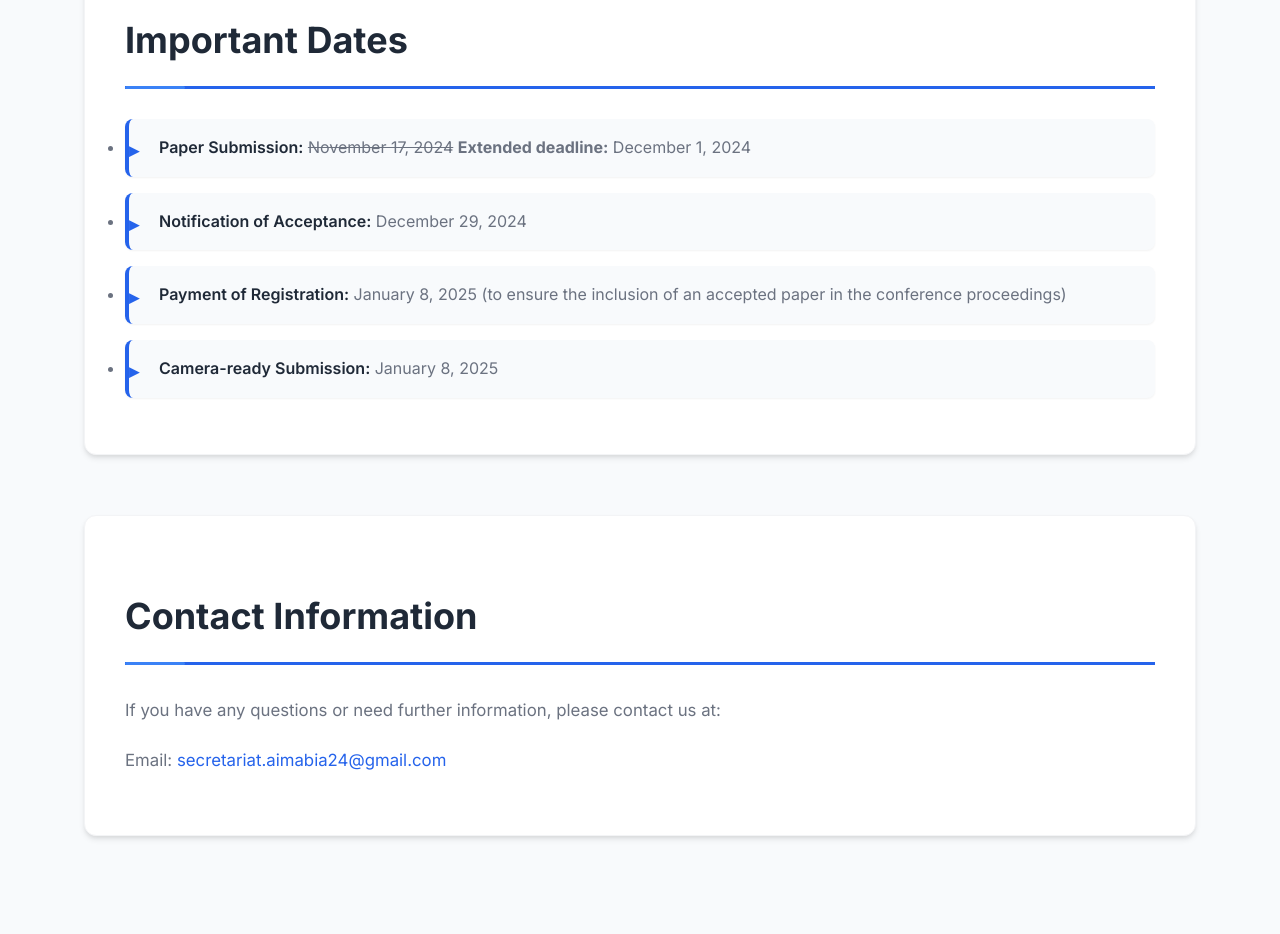
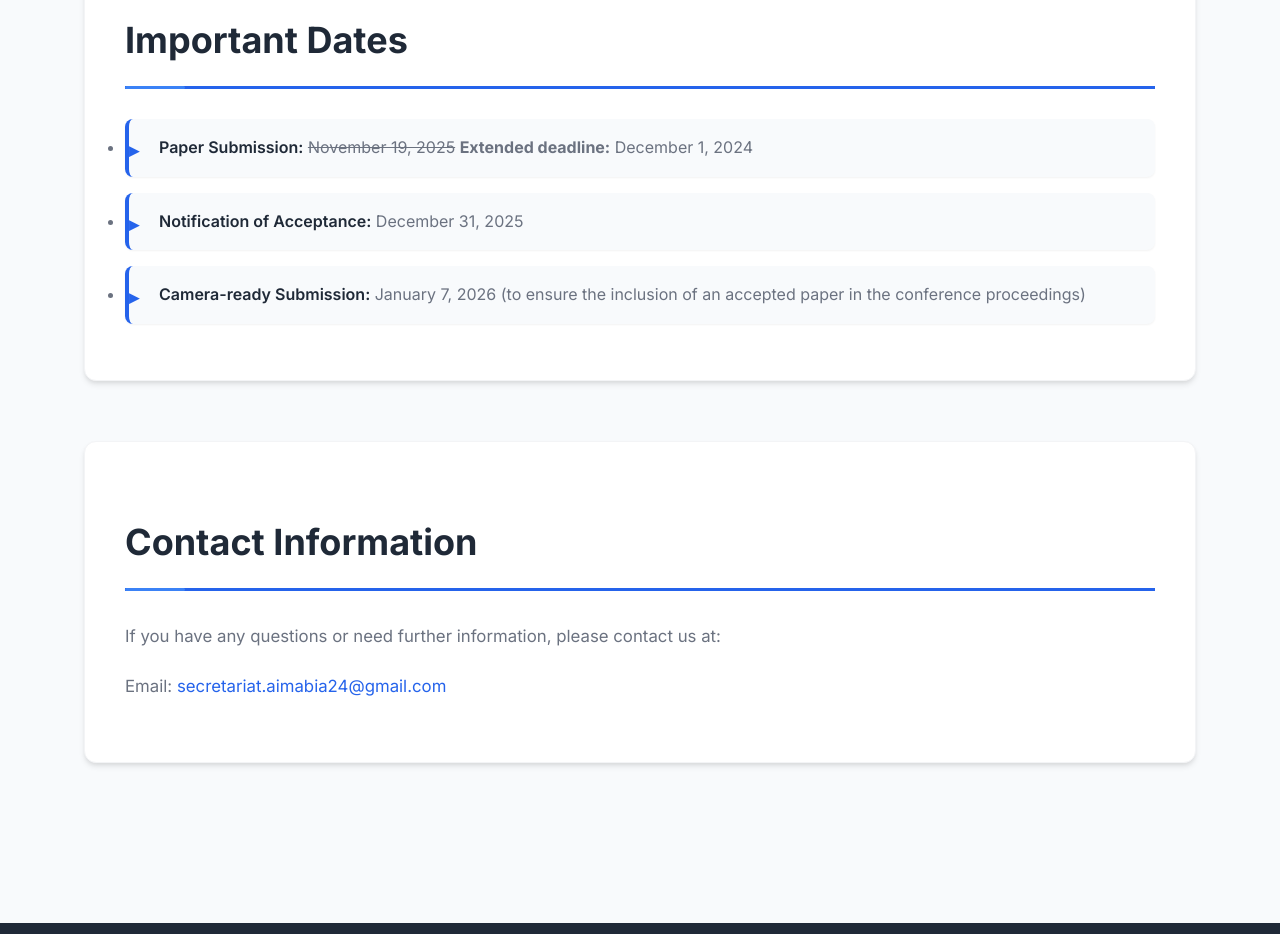
Before and after one commit to aim-abia/aim-abia.github.io, a plain HTML site: page index.html in a window 1280 px wide. Shown: the part 5980-6914 px from the top of the page. Drawn offline with Linux system fonts and the light colour scheme.

Commit message:
Deadlines update

```diff
--- a/index.html
+++ b/index.html
@@ -511,10 +511,9 @@
     <section id="important-dates">
         <h2>Important Dates</h2>
         <ul>
-            <li><strong>Paper Submission:</strong> <del>November 17, 2024</del>  <b>Extended deadline:</b> December 1, 2024 </li>
-            <li><strong>Notification of Acceptance:</strong> December 29, 2024</li>
-            <li><strong>Payment of Registration:</strong> January 8, 2025 (to ensure the inclusion of an accepted paper in the conference proceedings)</li>
-            <li><strong>Camera-ready Submission:</strong> January 8, 2025</li>
+            <li><strong>Paper Submission:</strong> <del>November 19, 2025</del>  <b>Extended deadline:</b> December 1, 2024 </li>
+            <li><strong>Notification of Acceptance:</strong> December 31, 2025</li>
+            <li><strong>Camera-ready Submission:</strong> January 7, 2026 (to ensure the inclusion of an accepted paper in the conference proceedings)</li>
         </ul>
     </section>
 
```
